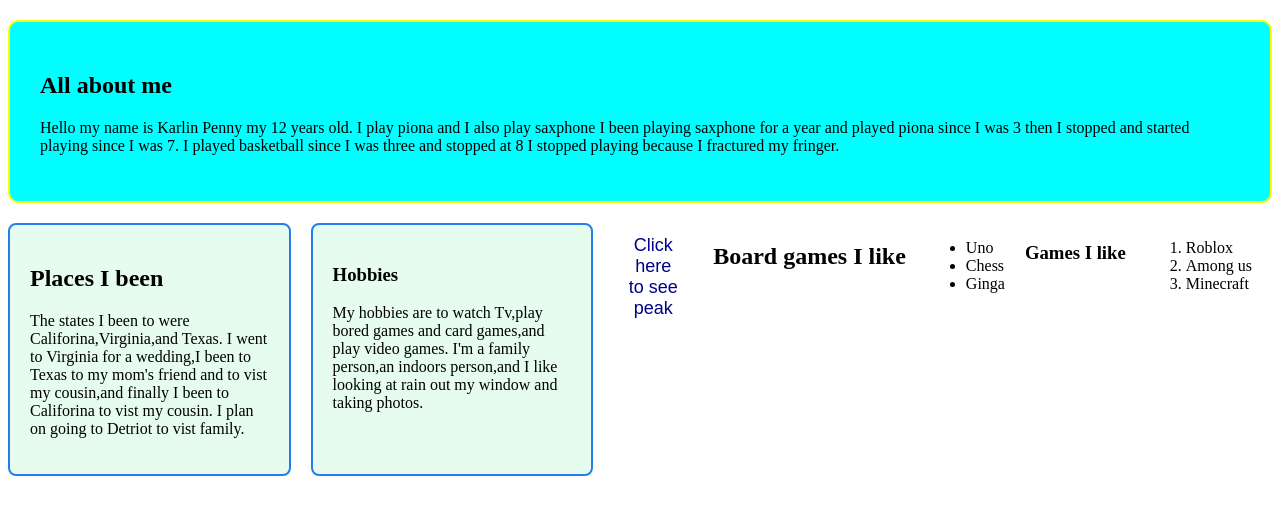
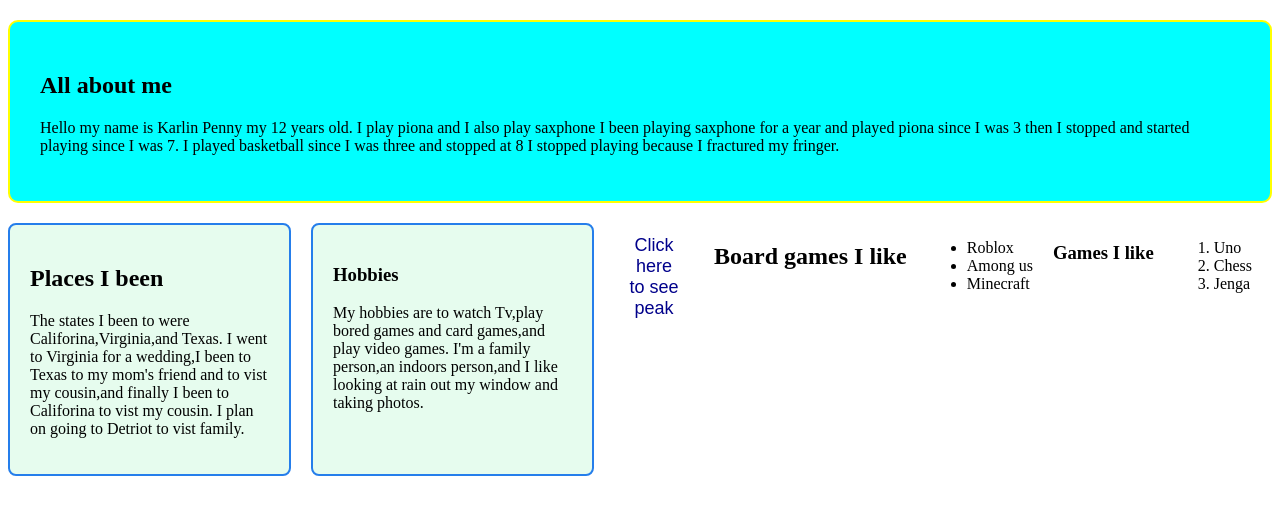
Before and after one commit to 0126kwayne-lang/personal-project, a plain HTML site: page index.html in a window 1280 px wide. Drawn offline with Linux system fonts and the light colour scheme.

Commit message:
edited lists

```diff
--- a/index.html
+++ b/index.html
@@ -32,15 +32,15 @@
 <button type="button" onclick="window.location.href='https://youtu.be/NTBfs3qHhjU?si=fGH6JOzarf78sIhP'">Click here to see peak</button>
     <h2>Board games I like</h2>
     <ul>
-  <li>Uno</li>
-  <li>Chess</li>
-  <li>Ginga</li>
+  <li>Roblox</li>
+  <li>Among us</li>
+  <li>Minecraft</li>
 </ul>
 <h3> Games I like</h3>
 <ol>
-    <li>Roblox</li>
-    <li>Among us</li>
-    <li>Minecraft</li>
+    <li>Uno</li>
+    <li>Chess</li>
+    <li>Jenga</li>
 </ol>
 </body>
 </p>
```
